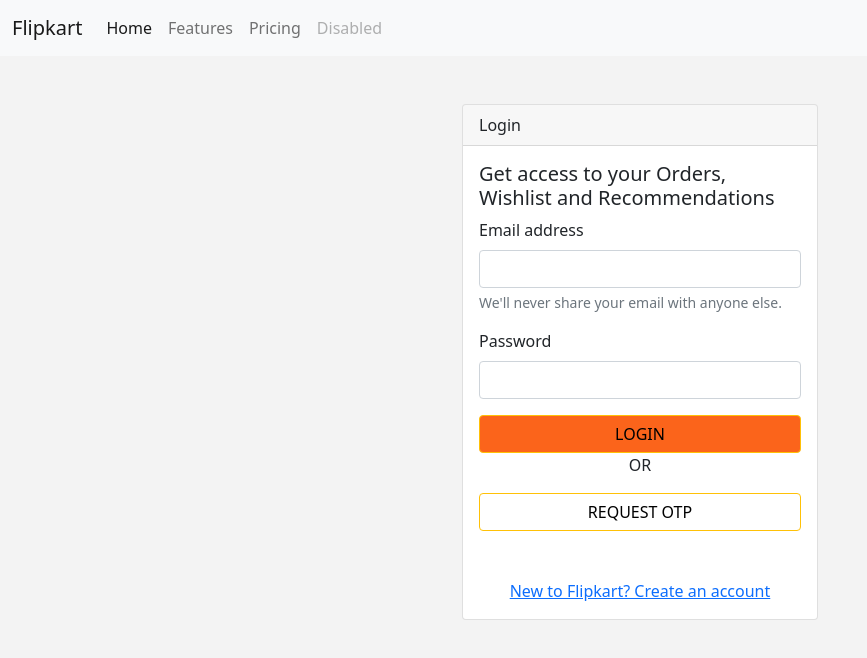
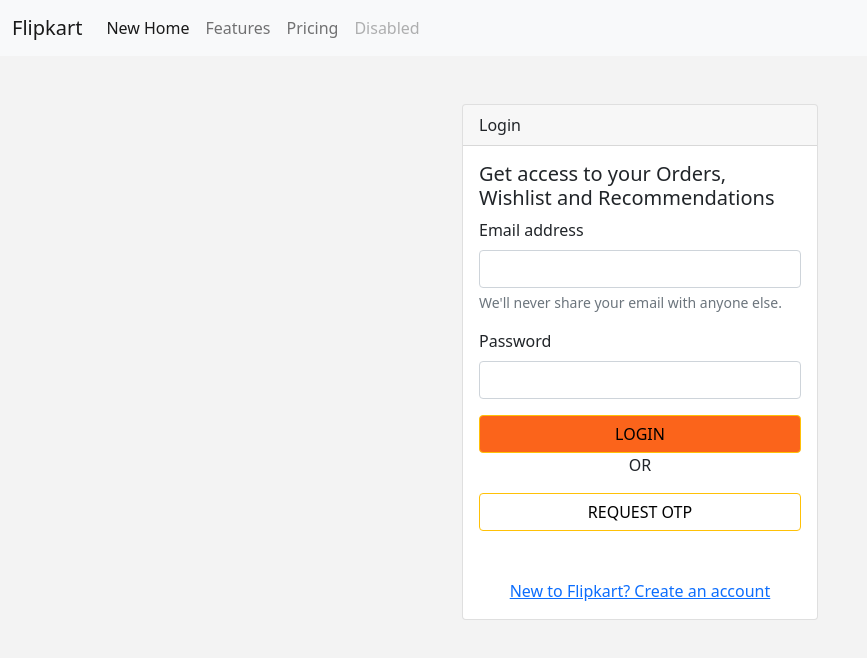
Before and after one commit to DevNitish/webdev_g3, a plain HTML site: page index.html in a window 1280 px wide. Shown: the whole page, without its empty margins (0-867 px from the left). Drawn offline with nearby package versions, Linux system fonts and the light colour scheme.

Commit message:
added index page

```diff
--- a/index.html
+++ b/index.html
@@ -19,7 +19,7 @@
             </button>
             <div class="collapse navbar-collapse" id="navbarNavAltMarkup">
                 <div class="navbar-nav">
-                    <a class="nav-link active" aria-current="page" href="#">Home</a>
+                    <a class="nav-link active" aria-current="page" href="#">New Home</a>
                     <a class="nav-link" href="#">Features</a>
                     <a class="nav-link" href="#">Pricing</a>
                     <a class="nav-link disabled" href="#" tabindex="-1" aria-disabled="true">Disabled</a>
```
